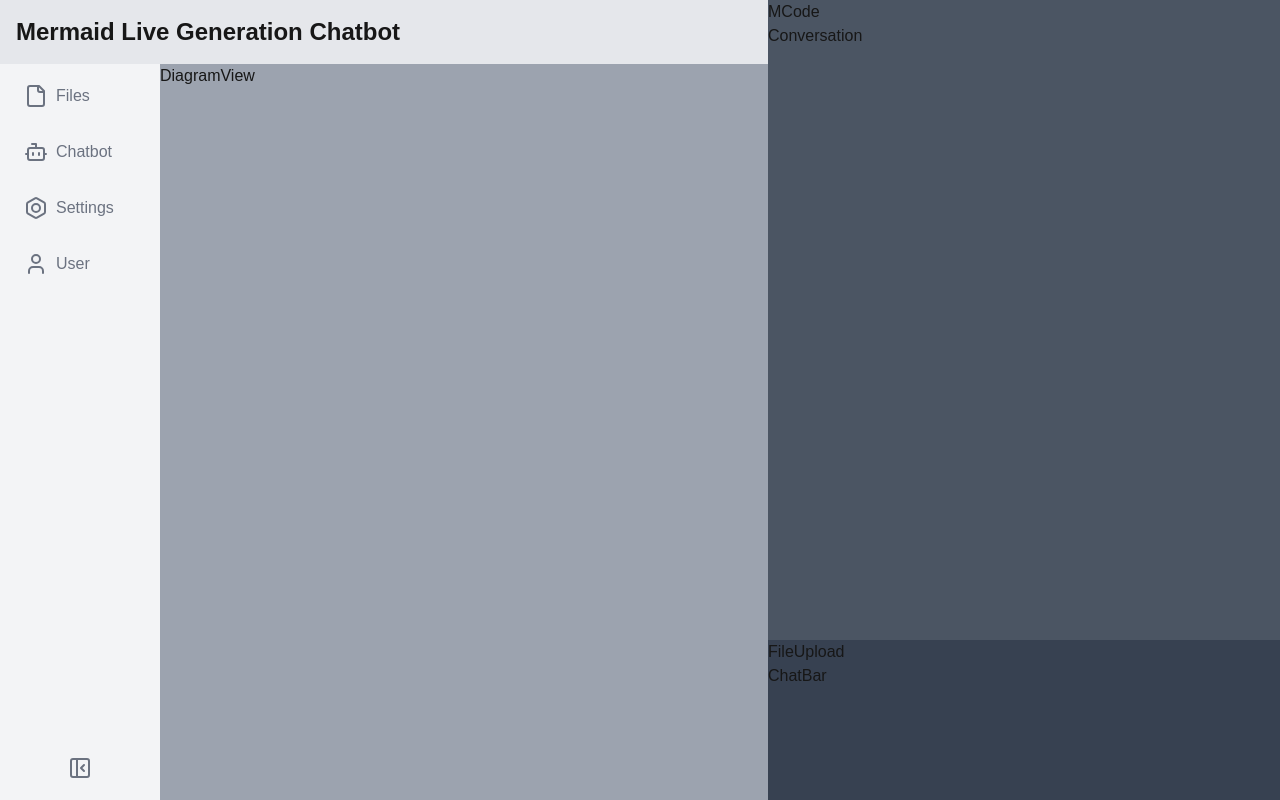
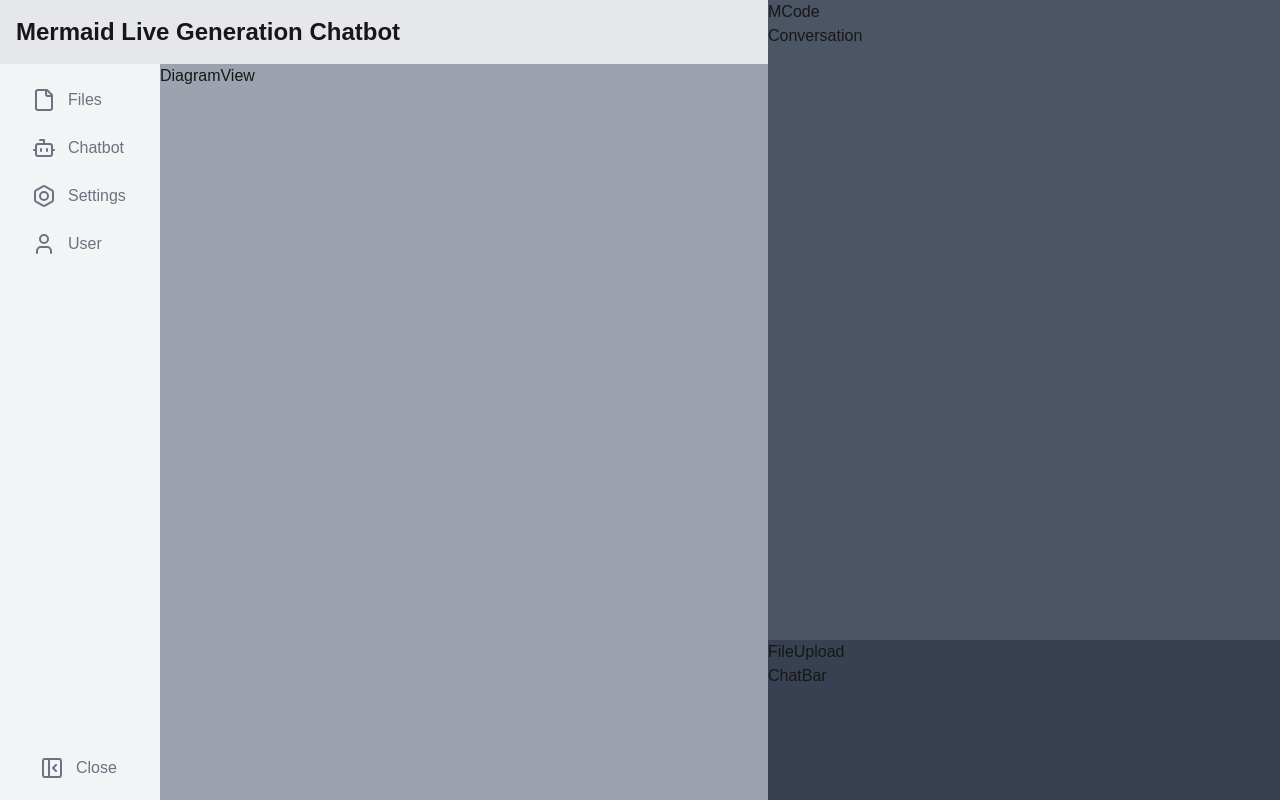
Before and after one commit to SSZ-wqz/chatbot, a Next.js app: page / in a window 1280 px wide. Both pictures are taken after a click on the element 32 px from the left and 768 px from the top of the page. Built offline with nearby package versions, Linux system fonts and the light colour scheme.

Commit message:
asdfasdfasdf

```diff
--- a/app/components/filesys.tsx
+++ b/app/components/filesys.tsx
@@ -12,7 +12,7 @@ const Filesys = () => {
       if (!isOpen) {
         setTimeout(() => {
           setIsFullyOpen(true);
-      }, 100);
+        }, 250);
       } else {
         setTimeout(() => {
           setIsFullyOpen(false);
@@ -22,27 +22,58 @@ const Filesys = () => {
 
     return (
       <div className={`flex flex-col transition-width duration-300 ${isOpen ? 'w-40' : 'w-16'} h-[calc(100vh-64px)] bg-gray-100 items-center justify-between`}>
-      <div className="top-panel w-full flex flex-col gap-2 justify-between items-center mt-2">
-        <div className={`flex w-full items-center transition duration-300 ease-in-out ${isOpen ? 'justify-start pl-6' : 'justify-center'}`}>
+        <div className="top-panel w-full flex flex-col gap-2 justify-between items-center mt-4">
+          <div className={`${isOpen ? "w-32" : "w-10"} h-10 hover:bg-gray-200 rounded-xl flex items-center justify-center transition-all duration-500 ease-in-out cursor-pointer`}>
+            {isOpen ? (
+              <div className="flex w-full items-center justify-start">
+                <File className="w-6 h-6 text-gray-500 my-3 ml-4 mr-1"/>
+                <span className={`text-gray-500 ml-2 transition-all duration-500 ease-in-out ${isFullyOpen ? 'w-auto opacity-100' : 'w-0 opacity-0'} overflow-hidden`}>Files</span>
+              </div>
+            ) : (
               <File className="w-6 h-6 text-gray-500 my-3"/>
-          {isFullyOpen && <span className="text-gray-500 ml-2 transition-opacity duration-300 opacity-100">Files</span>}
+            )}
           </div>
-        <div className={`flex w-full items-center transition duration-500 ease-in-out hover:bg-gray-200 rounded-xl ${isOpen ? 'justify-start pl-6' : 'justify-center'}`}>
+          <div className={`${isOpen ? "w-32" : "w-10"} h-10 hover:bg-gray-200 rounded-xl flex items-center justify-center transition-all duration-500 ease-in-out cursor-pointer`}>
+            {isOpen ? (
+              <div className="flex w-full items-center justify-start">
+                <Bot className="w-6 h-6 text-gray-500 my-3 ml-4 mr-1"/>
+                <span className={`text-gray-500 ml-2 transition-all duration-500 ease-in-out ${isFullyOpen ? 'w-auto opacity-100' : 'w-0 opacity-0'} overflow-hidden`}>Chatbot</span>
+              </div>
+            ) : (
               <Bot className="w-6 h-6 text-gray-500 my-3"/>
-          {isFullyOpen && <span className="text-gray-500 ml-2 transition-opacity duration-300 opacity-100">Chatbot</span>}
+            )}
           </div>
-        <div className={`flex w-full items-center transition duration-500 ease-in-out hover:bg-gray-200 rounded-xl ${isOpen ? 'justify-start pl-6' : 'justify-center'}`}>
+          <div className={`${isOpen ? "w-32" : "w-10"} h-10 hover:bg-gray-200 rounded-xl flex items-center justify-center transition-all duration-500 ease-in-out cursor-pointer`}>
+            {isOpen ? (
+              <div className="flex w-full items-center justify-start">
+                <Bolt className="w-6 h-6 text-gray-500 my-3 ml-4 mr-1"/>
+                <span className={`text-gray-500 ml-2 transition-all duration-500 ease-in-out ${isFullyOpen ? 'w-auto opacity-100' : 'w-0 opacity-0'} overflow-hidden`}>Settings</span>
+              </div>
+            ) : (
               <Bolt className="w-6 h-6 text-gray-500 my-3"/>
-          {isFullyOpen && <span className="text-gray-500 ml-2 transition-opacity duration-300 opacity-100">Settings</span>}
+            )}
           </div>
-        <div className={`flex w-full items-center transition duration-500 ease-in-out hover:bg-gray-200 rounded-xl ${isOpen ? 'justify-start pl-6' : 'justify-center'}`}>
+          <div className={`${isOpen ? "w-32" : "w-10"} h-10 hover:bg-gray-200 rounded-xl flex items-center justify-center transition-all duration-500 ease-in-out cursor-pointer`}>
+            {isOpen ? (
+              <div className="flex w-full items-center justify-start">
+                <User className="w-6 h-6 text-gray-500 my-3 ml-4 mr-1"/>
+                <span className={`text-gray-500 ml-2 transition-all duration-500 ease-in-out ${isFullyOpen ? 'w-auto opacity-100' : 'w-0 opacity-0'} overflow-hidden`}>User</span>
+              </div>
+            ) : (
               <User className="w-6 h-6 text-gray-500 my-3"/>
-          {isFullyOpen && <span className="text-gray-500 ml-2 transition-opacity duration-300 opacity-100">User</span>}
+            )}
           </div>
         </div>
         <div className="bottom-panel flex justify-center items-center h-16 w-full">
-        <div onClick={handleOpen} className="w-10 h-10 hover:bg-gray-200 rounded-xl flex items-center justify-center transition duration-300 ease-in-out cursor-pointer">
-          {isOpen ? <PanelLeftClose className="w-6 h-6 text-gray-500 my-3"/> : <PanelLeftOpen className="w-6 h-6 text-gray-500 my-3"/>}
+          <div onClick={handleOpen} className={`${isOpen ? "w-28" : "w-10"} h-10 hover:bg-gray-200 rounded-xl flex items-center justify-center transition-all duration-500 ease-in-out cursor-pointer`}>
+            {isOpen ? (
+              <div className="flex w-full items-center justify-start">
+                <PanelLeftClose className="w-6 h-6 text-gray-500 my-3 ml-4 mr-1"/>
+                <span className={`text-gray-500 ml-2 transition-all duration-500 ease-in-out ${isFullyOpen ? 'w-auto opacity-100' : 'w-0 opacity-0'} overflow-hidden`}>Close</span>
+              </div >
+            ) : (
+              <PanelLeftOpen className="w-6 h-6 text-gray-500 my-3"/>
+            )}
           </div>
         </div>
       </div>
```
Lines whose indentation alone changed are shown as unchanged.
